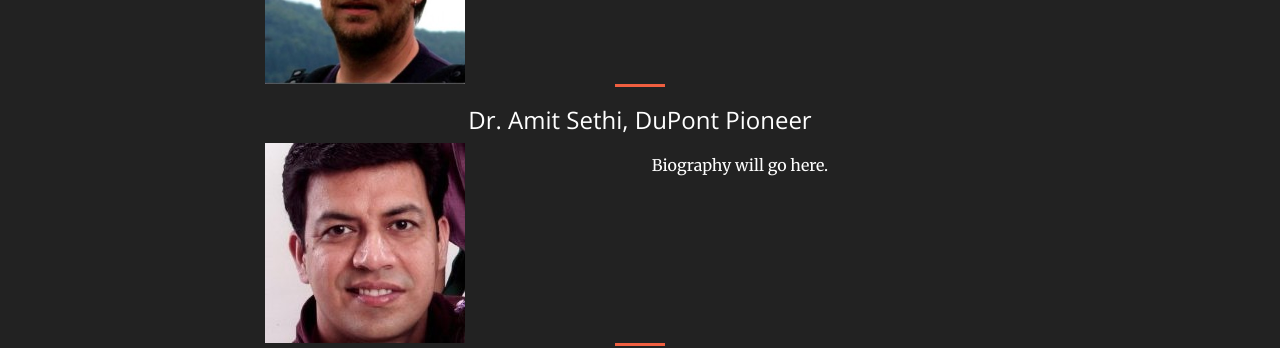
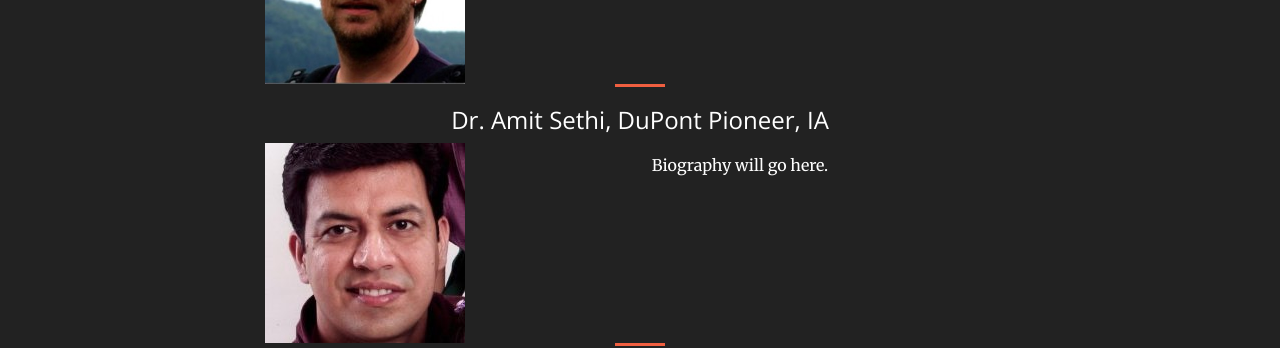
Before and after one commit to mupioneersymposium/mupioneersymposium.github.io, a Jekyll site: the page built from speakers.md, in a window 1280 px wide and 900 px high. Shown: the part 387-735 px from the top of the window. Built offline with Jekyll 4.4.1, drawn with Linux system fonts in a browser that asks for light colours.

```diff
--- a/speakers.md
+++ b/speakers.md
@@ -13,7 +13,7 @@ Biography will go here.
 
 <hr style="clear: both;" />
 
-### Dr. Amit Sethi, DuPont Pioneer
+### Dr. Amit Sethi, DuPont Pioneer, IA
 
 <img src="/img/speaker2.png" alt="Dr. Amit Sethi Photo" width="200px" style="float: left" />
 
```
